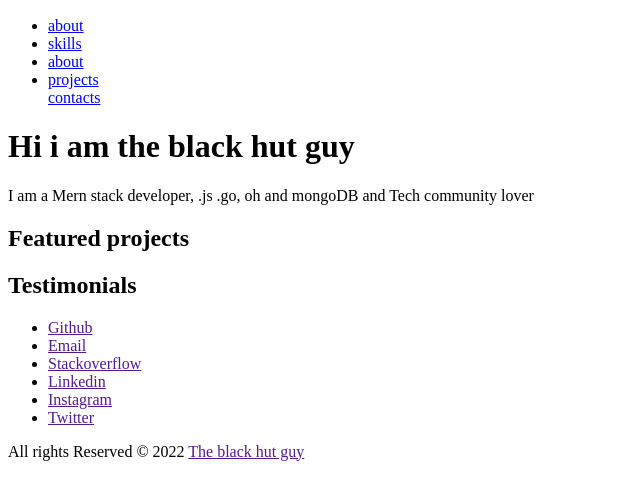
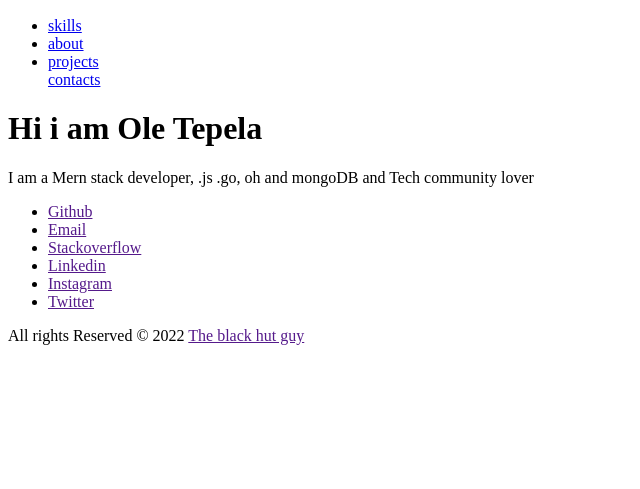
Before and after one commit to sankaire/Webdev1-zetechuni, a plain HTML site: page index.html in a window 1280 px wide. Shown: the part 311-800 px from the top of the page, without its empty margins (0-640 px from the left). Drawn offline with Linux system fonts and the light colour scheme.

Commit message:
feat:link pages

```diff
--- a/index.html
+++ b/index.html
@@ -19,40 +19,37 @@
         <div class="nav-links">
             <ul>
                 <li>
-                    <a href="/about">about</a>
+                    <a href="./pages/skills.html">skills</a>
                 </li>
                 <li>
-                    <a href="/skills">skills</a>
+                    <a href="/">about</a>
                 </li>
                 <li>
-                    <a href="/blog">about</a>
-                </li>
-                <li>
-                    <a href="/projects">projects</a>
+                    <a href="./pages//Projects.html">projects</a>
                 </li>
                 <l1>
-                    <a href="/contacts">contacts</a>
+                    <a href="./pages/contact.html">contacts</a>
                 </l1>
             </ul>
         </div>
     </nav>
     <!-- hero section -->
     <header>
-        <h1>Hi i am the black hut guy</h1>
+        <h1>Hi i am Ole Tepela</h1>
         <p>
             I am a Mern stack developer, .js .go, oh
             and mongoDB and Tech community lover
         </p>
     </header>
     <!-- main section -->
-    <main>
+    <!-- <main>
         <section>
             <h2>Featured projects</h2>
         </section>
         <section>
             <h2>Testimonials</h2>
         </section>
-    </main>
+    </main> -->
     <!-- footer section -->
     <footer>
         <ul>
```
